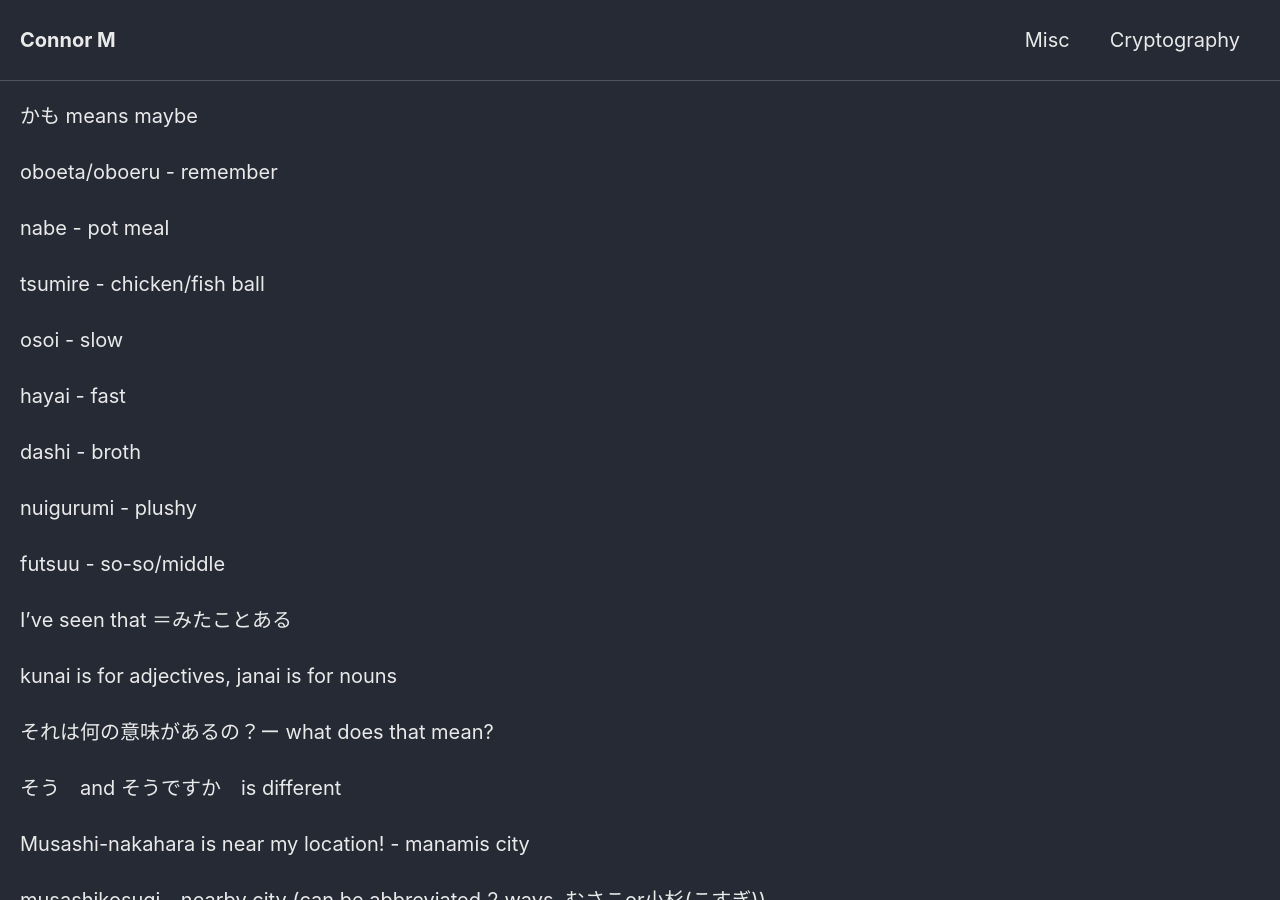
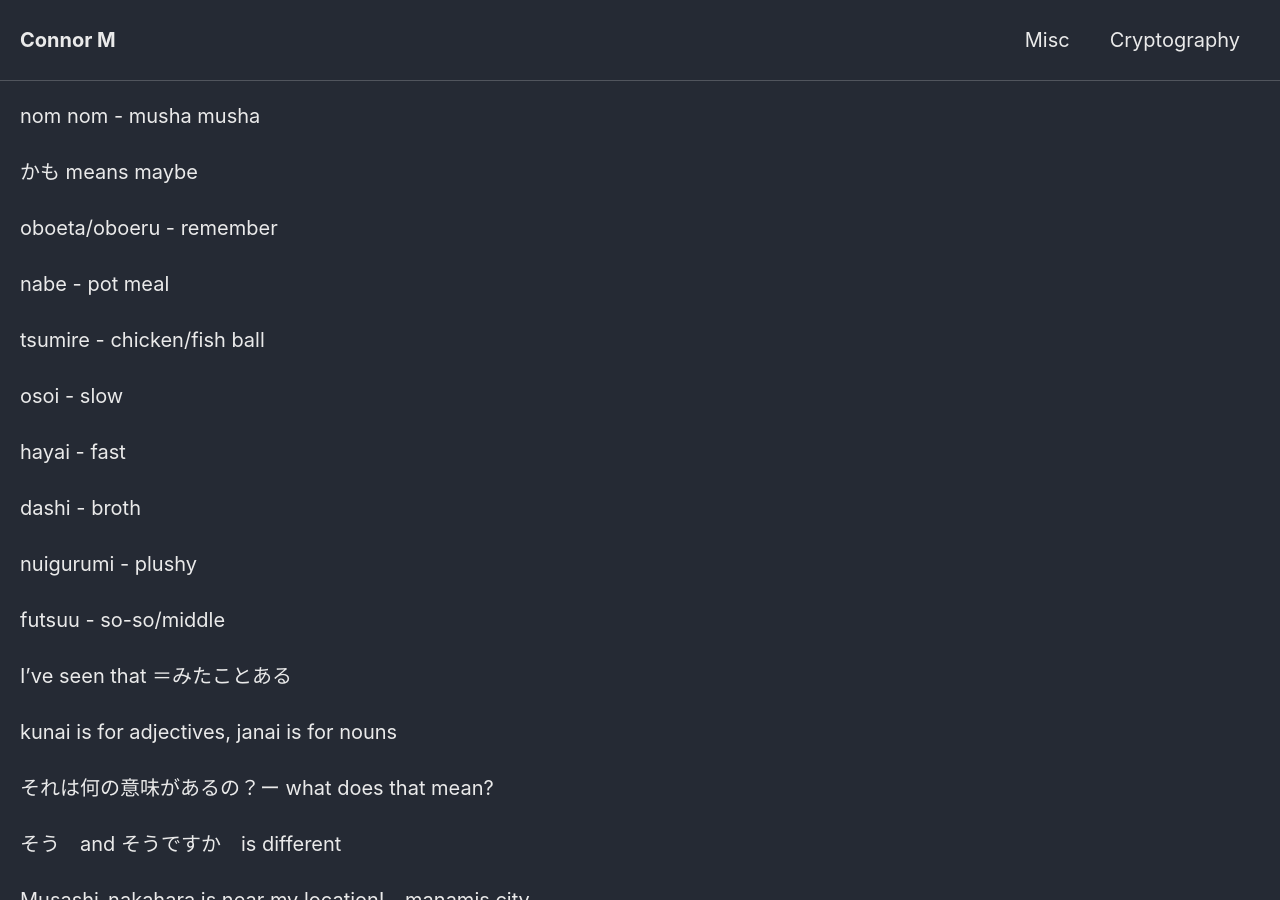
Before and after one commit to Connor-McCartney/Connor-McCartney.github.io, a Jekyll site: the page built from _pages/misc/japanese.md, in a window 1280 px wide and 900 px high. Built offline with Jekyll 4.4.1, drawn with Linux system fonts in a browser that asks for light colours; cached includes are drawn as plain includes; our own code applies the rules of GitHub Pages for plain Markdown files.

Commit message:
Update japanese.md

```diff
--- a/_pages/misc/japanese.md
+++ b/_pages/misc/japanese.md
@@ -1,3 +1,5 @@
+nom nom - musha musha
+
 かも means maybe
 
 oboeta/oboeru - remember
```
